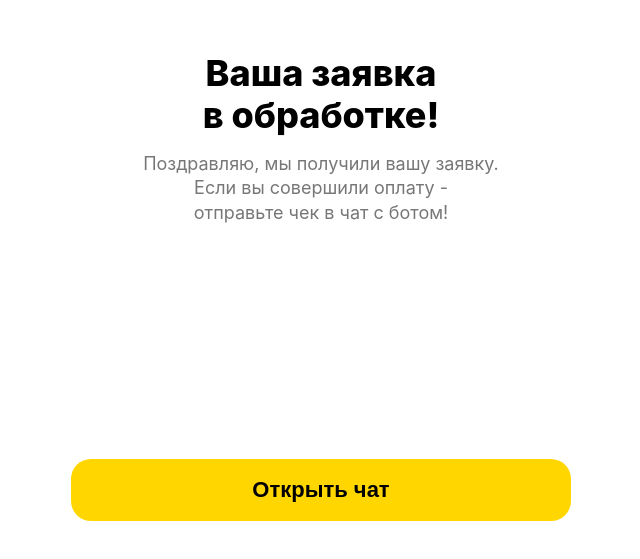
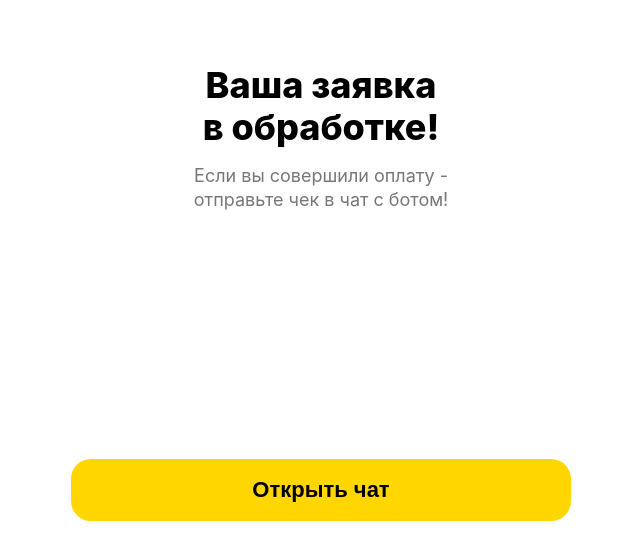
Before and after one commit to bibiboba1/czkexchangeminiapp, a plain HTML site: page success.html in a window 1280 px wide. Shown: the part 205-764 px from the top of the page, without its empty margins (319-959 px from the left). Drawn offline with Linux system fonts and the light colour scheme.

Commit message:
Update success.html

```diff
--- a/success.html
+++ b/success.html
@@ -19,7 +19,6 @@
     <div class="success-hero">
       <h1 class="success-title">Ваша заявка<br>в обработке!</h1>
       <p class="success-subtitle">
-        Поздравляю, мы получили вашу заявку.<br>
         Если вы совершили оплату - <br>
         отправьте чек в чат с ботом!
       </p>
```
